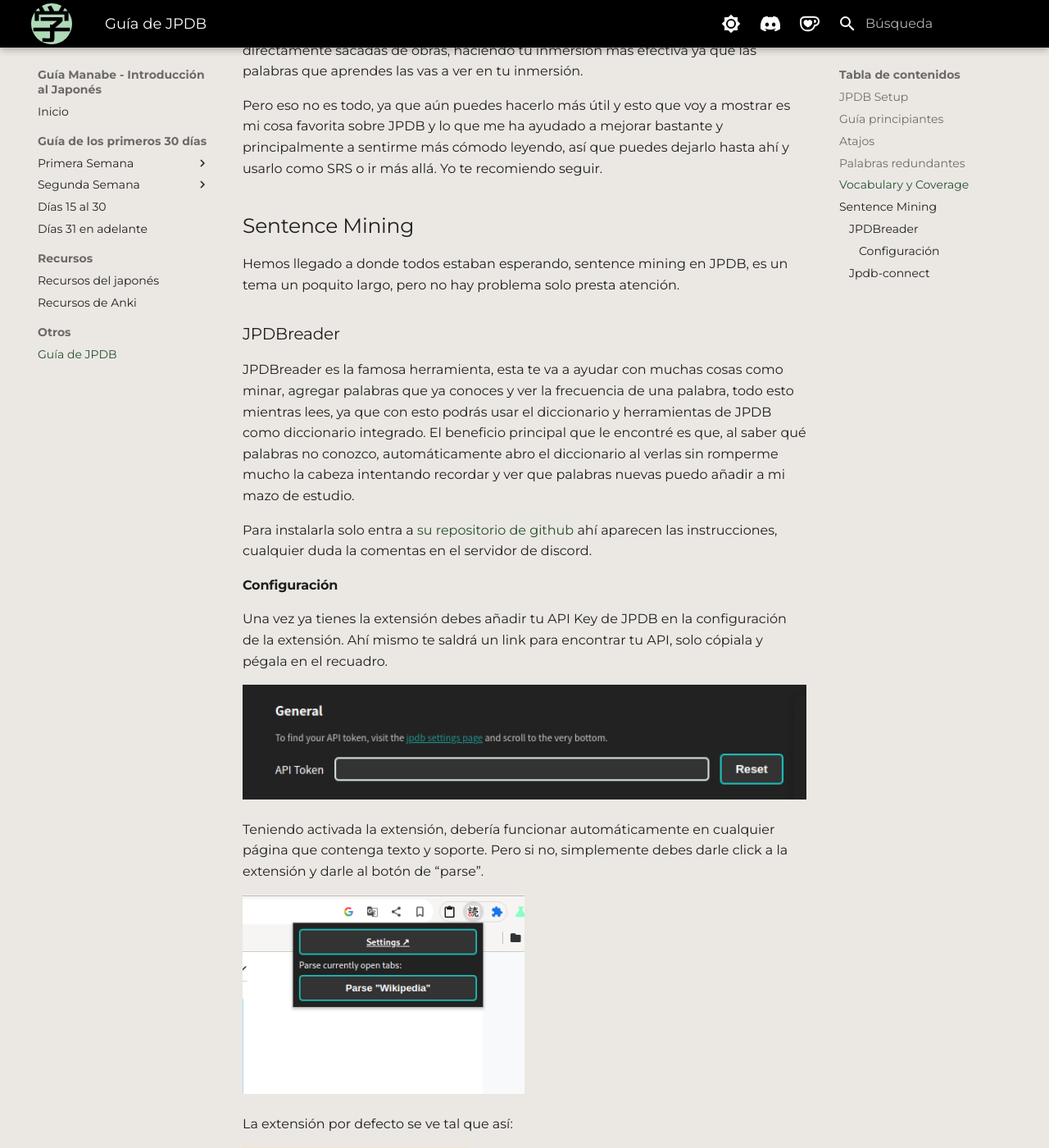
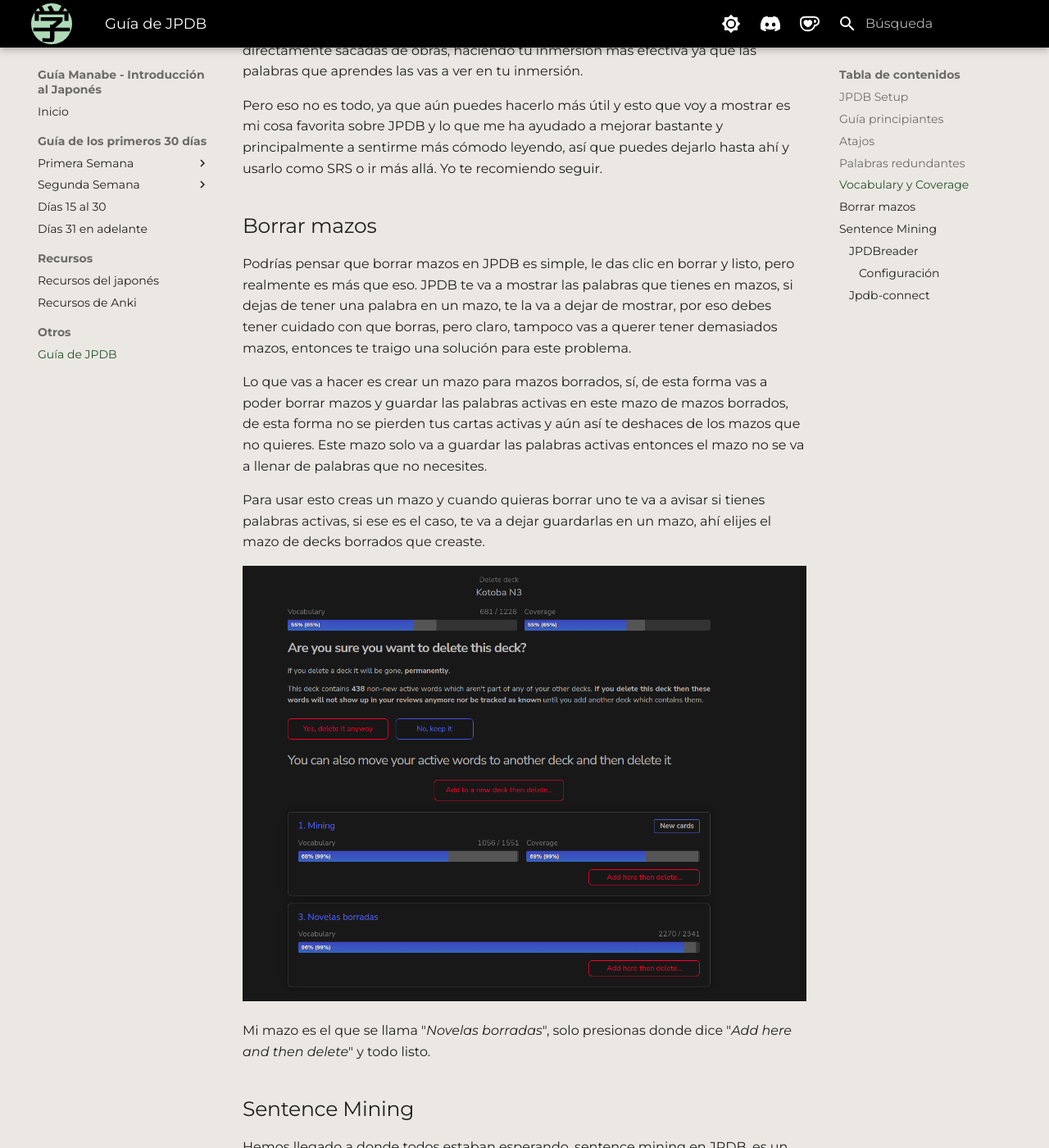
Before and after one commit to alexay7/guiamanabe, an MkDocs documentation site: the page built from docs/otros/jpdb.md, in a window 1280 px wide and 1400 px high, scrolled down 6250 px. Shown: the whole window at 82% size. Built offline with MkDocs 1.6.1 and Material for MkDocs 9.7.7, drawn with Linux system fonts in a browser that asks for light colours.

Commit message:
delete decks section added - jpdb guide

```diff
--- a/docs/otros/jpdb.md
+++ b/docs/otros/jpdb.md
@@ -40,7 +40,7 @@ En “**review session configuration**” pon lo que consideres. “**Review ses
 
 Primero debes empezar a añadir mazos, solo tendrás que darle a “ **built-in decks**” y buscar obras que te interesen. Yo te recomiendo añadir de 5 a 15 mazos basándote en 2 cosas: Las ganas que tengas de consumir esa obra y la cantidad de palabras que tiene. Te recomiendo añadir obras con muchas palabras para que abarque gran cantidad del vocabulario básico y común japonés. Yo añadiría novelas, ya sean light novels o visual novels ya que suelen tener mucho vocabulario.
 
-¿Cuántas palabras totales son suficientes? Yo diría que aproximadamente unas 20k estarían bien, no tienes por qué estudiarlas todas, pero así cubres una cantidad considerable, no te recomiendo hacer muchas más si te interesa minar porque JPDB tiene un límite de cartas. Cuando acabes de añadir palabras y quieras ir al mineo, puedes borrar todos esos mazos que pusiste, siguiendo los pasos de la sección de <a href="#TODO-DE-ARMORY">**borrar mazos**</a>.
+¿Cuántas palabras totales son suficientes? Yo diría que aproximadamente unas 20k estarían bien, no tienes por qué estudiarlas todas, pero así cubres una cantidad considerable, no te recomiendo hacer muchas más si te interesa minar porque JPDB tiene un límite de cartas. Cuando acabes de añadir palabras y quieras ir al mineo, puedes borrar todos esos mazos que pusiste, siguiendo los pasos de la sección de <a href="#borrar">**borrar mazos**</a>.
 
 Si tienes más dudas sobre como empezar en JPDB si eres principiante, pregunta en el servidor de discord, con gusto te ayudamos.
 
@@ -58,9 +58,7 @@ Cuando estás aquí, debajo del “Okay” podrás ver una línea, eso significa
 !!! note "Nota"
     Cuando tienes el modo de 2 botones en los ajutes de JPDB funciona igual: 1. Fail 3. Pass.
 
-## Palabras redundantes
-
-<a id="redundante"> </a>
+## Palabras redundantes <a id="redundante"> </a>
 
 Seguramente has visto algunas palabras etiquetadas como “redundantes”, estas palabras son simplemente palabras que significan lo mismo que otras, pero se escriben de forma diferente. Por ejemplo: 私, わたし y ワタシ.
 
@@ -92,6 +90,18 @@ Aquí hay 5 palabras diferentes: <span style="color: red;">私</span>, <span sty
 Y eso sería todo, en general funciona como un SRS normal pero las palabras son directamente sacadas de obras, haciendo tu inmersión más efectiva ya que las palabras que aprendes las vas a ver en tu inmersión.
 
 Pero eso no es todo, ya que aún puedes hacerlo más útil y esto que voy a mostrar es mi cosa favorita sobre JPDB y lo que me ha ayudado a mejorar bastante y principalmente a sentirme más cómodo leyendo, así que puedes dejarlo hasta ahí y usarlo como SRS o ir más allá. Yo te recomiendo seguir.
+
+## Borrar mazos <a id="borrar"> </a>
+
+Podrías pensar que borrar mazos en JPDB es simple, le das clic en borrar y listo, pero realmente es más que eso. JPDB te va a mostrar las palabras que tienes en mazos, si dejas de tener una palabra en un mazo, te la va a dejar de mostrar, por eso debes tener cuidado con que borras, pero claro, tampoco vas a querer tener demasiados mazos, entonces te traigo una solución para este problema.
+
+Lo que vas a hacer es crear un mazo para mazos borrados, sí, de esta forma vas a poder borrar mazos y guardar las palabras activas en este mazo de mazos borrados, de esta forma no se pierden tus cartas activas y aún así te deshaces de los mazos que no quieres. Este mazo solo va a guardar las palabras activas entonces el mazo no se va a llenar de palabras que no necesites.
+
+Para usar esto creas un mazo y cuando quieras borrar uno te va a avisar si tienes palabras activas, si ese es el caso, te va a dejar guardarlas en un mazo, ahí elijes el mazo de decks borrados que creaste.
+
+![Jpdb](jpdb/15.png){width="100%"}
+
+Mi mazo es el que se llama "_Novelas borradas_", solo presionas donde dice "_Add here and then delete_" y todo listo.
 
 ## Sentence Mining
 
```
Also changed, not shown: docs/otros/jpdb/15.png (added).
